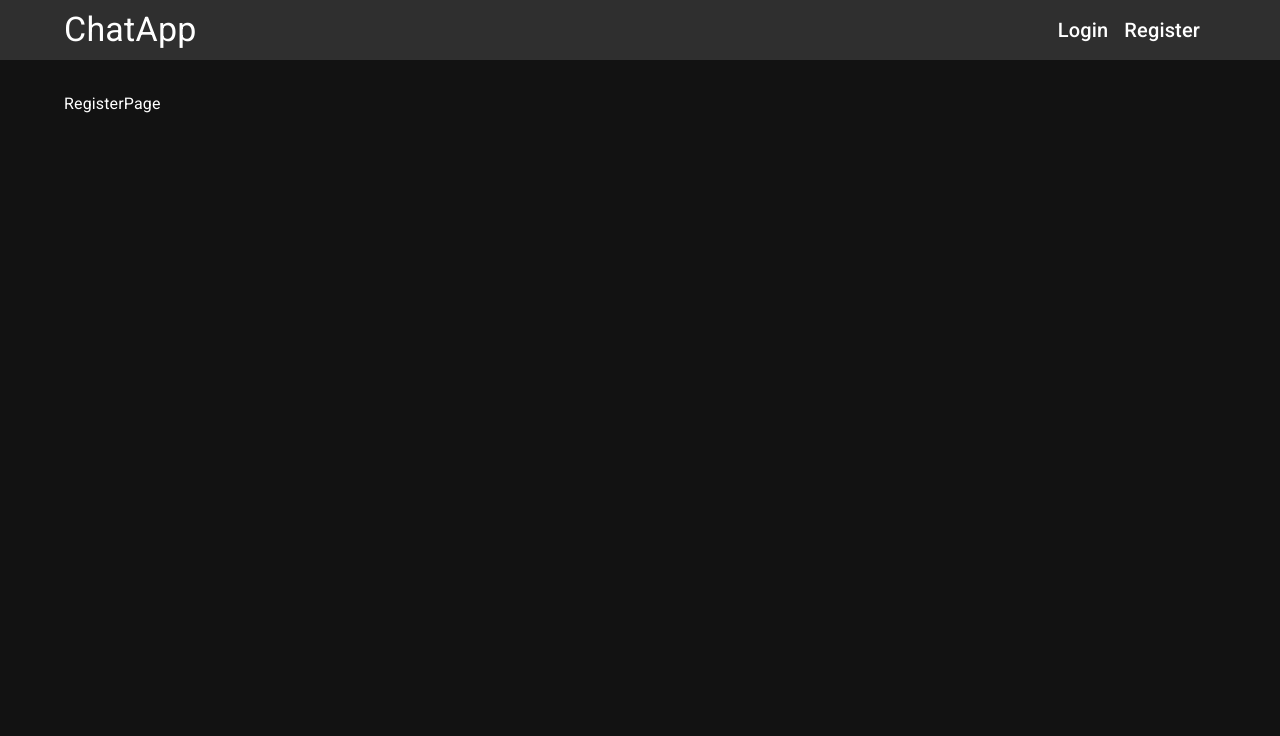
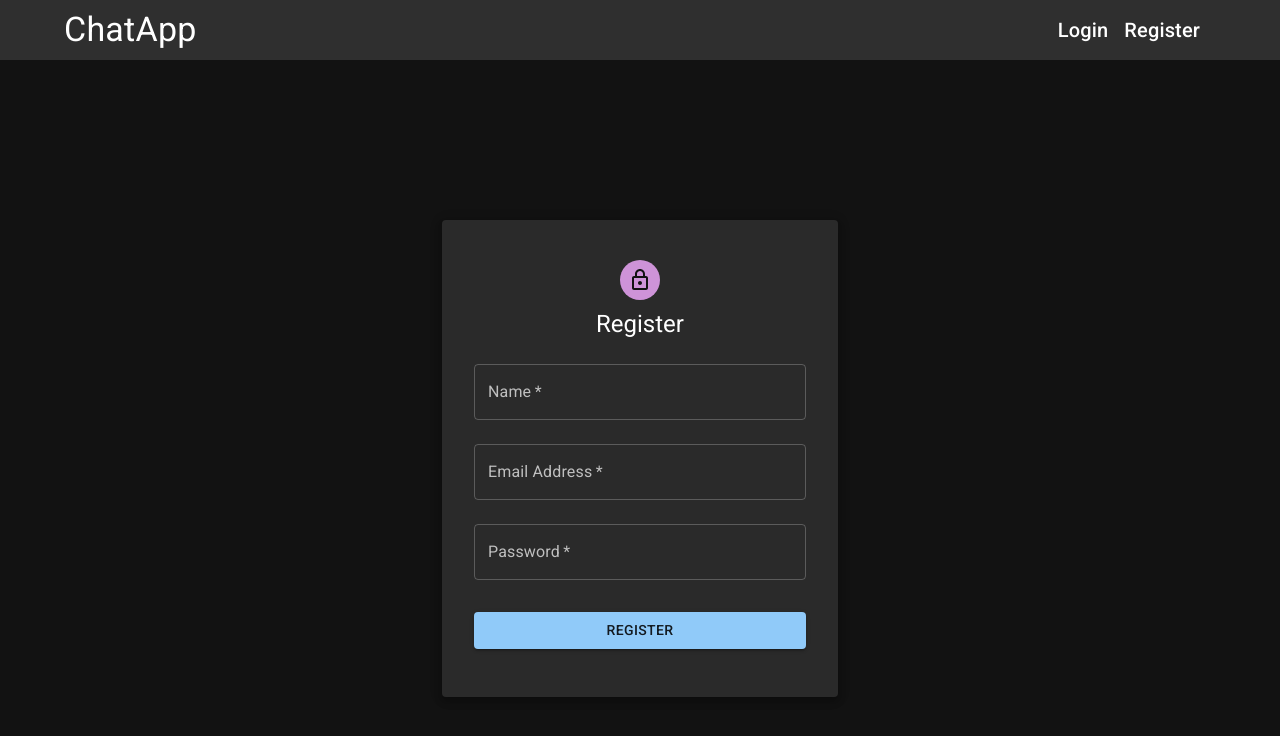
Before and after one commit to Girish3214/chat-app, a React (Vite) app: page /register in a window 1280 px wide. Shown: the top 736 px of the page. Built offline with nearby package versions, Linux system fonts and the light colour scheme.

Commit message:
login page and register page

```diff
--- a/src/pages/login/LoginPage.jsx
+++ b/src/pages/login/LoginPage.jsx
@@ -1,7 +1,114 @@
-import React from "react";
+import { useState } from "react";
+import Avatar from "@mui/material/Avatar";
+import Button from "@mui/material/Button";
+import TextField from "@mui/material/TextField";
+import Box from "@mui/material/Box";
+import LockOutlinedIcon from "@mui/icons-material/LockOutlined";
+import Typography from "@mui/material/Typography";
+import Container from "@mui/material/Container";
+import { Paper } from "@mui/material";
+
+const initialData = {
+  email: "",
+  password: "",
+};
+const initialErrorData = {
+  email: false,
+  password: false,
+};
 
 const LoginPage = () => {
-  return <div>LoginPage</div>;
+  const [formData, setFormData] = useState(initialData);
+  const [errors, setErrors] = useState(initialErrorData);
+  const handleInputChange = (e) => {
+    const { name, value } = e.target;
+    setFormData({
+      ...formData,
+      [name]: value,
+    });
+  };
+
+  const handleSubmit = (e) => {
+    const { email, password } = formData;
+    e.preventDefault();
+    if (!email || !password) {
+      setErrors({
+        email: email === "",
+        password: password === "",
+      });
+      return;
+    }
+    console.log(formData);
+    setErrors(initialErrorData);
+    setFormData(initialData);
+  };
+  return (
+    <>
+      <Container component="main" maxWidth="xs" sx={{ paddingTop: "4rem" }}>
+        <Paper
+          sx={{
+            marginTop: 8,
+            display: "flex",
+            flexDirection: "column",
+            alignItems: "center",
+            padding: 4,
+          }}
+          elevation={5}
+        >
+          <Avatar sx={{ m: 1, bgcolor: "secondary.main" }}>
+            <LockOutlinedIcon />
+          </Avatar>
+          <Typography component="h1" variant="h5">
+            Login
+          </Typography>
+          <Box
+            component="form"
+            onSubmit={handleSubmit}
+            noValidate
+            sx={{ mt: 1 }}
+          >
+            <TextField
+              margin="normal"
+              required
+              fullWidth
+              id="email"
+              label="Email Address"
+              name="email"
+              type="email"
+              autoComplete="email"
+              value={formData.email}
+              onChange={(e) => handleInputChange(e)}
+              error={errors.email}
+              helperText={errors.email && "Email is required"}
+            />
+
+            <TextField
+              margin="normal"
+              required
+              fullWidth
+              name="password"
+              label="Password"
+              type="password"
+              id="password"
+              autoComplete="current-password"
+              value={formData.password}
+              onChange={(e) => handleInputChange(e)}
+              error={errors.password}
+              helperText={errors.password && "Password is required"}
+            />
+            <Button
+              type="submit"
+              fullWidth
+              variant="contained"
+              sx={{ mt: 3, mb: 2 }}
+            >
+              Login
+            </Button>
+          </Box>
+        </Paper>
+      </Container>
+    </>
+  );
 };
 
 export default LoginPage;
--- a/src/pages/register/RegisterPage.jsx
+++ b/src/pages/register/RegisterPage.jsx
@@ -1,7 +1,128 @@
-import React from "react";
+import { useState } from "react";
+import Avatar from "@mui/material/Avatar";
+import Button from "@mui/material/Button";
+import TextField from "@mui/material/TextField";
+import Box from "@mui/material/Box";
+import LockOutlinedIcon from "@mui/icons-material/LockOutlined";
+import Typography from "@mui/material/Typography";
+import Container from "@mui/material/Container";
+import { Paper } from "@mui/material";
 
-const RegisterPage = () => {
-  return <div>RegisterPage</div>;
+const initialData = {
+  name: "",
+  email: "",
+  password: "",
+};
+const initialErrorData = {
+  name: false,
+  email: false,
+  password: false,
 };
 
+function RegisterPage() {
+  const [formData, setFormData] = useState(initialData);
+  const [errors, setErrors] = useState(initialErrorData);
+  const handleInputChange = (e) => {
+    const { name, value } = e.target;
+    setFormData({
+      ...formData,
+      [name]: value,
+    });
+  };
+
+  const handleSubmit = (e) => {
+    const { name, email, password } = formData;
+    e.preventDefault();
+    if (!name || !email || !password) {
+      setErrors({
+        name: name === "",
+        email: email === "",
+        password: password === "",
+      });
+      return;
+    }
+    console.log(formData);
+    setErrors(initialErrorData);
+    setFormData(initialData);
+  };
+  return (
+    <>
+      <Container component="main" maxWidth="xs" sx={{ paddingTop: "4rem" }}>
+        <Paper
+          sx={{
+            marginTop: 8,
+            display: "flex",
+            flexDirection: "column",
+            alignItems: "center",
+            padding: 4,
+          }}
+          elevation={5}
+        >
+          <Avatar sx={{ m: 1, bgcolor: "secondary.main" }}>
+            <LockOutlinedIcon />
+          </Avatar>
+          <Typography component="h1" variant="h5">
+            Register
+          </Typography>
+          <Box
+            component="form"
+            onSubmit={handleSubmit}
+            noValidate
+            sx={{ mt: 1 }}
+          >
+            <TextField
+              margin="normal"
+              required
+              fullWidth
+              id="name"
+              label="Name"
+              name="name"
+              error={errors.name}
+              helperText={errors.name && "Name is required"}
+              value={formData.name}
+              onChange={(e) => handleInputChange(e)}
+            />
+            <TextField
+              margin="normal"
+              required
+              fullWidth
+              id="email"
+              label="Email Address"
+              name="email"
+              autoComplete="email"
+              value={formData.email}
+              onChange={(e) => handleInputChange(e)}
+              error={errors.email}
+              helperText={errors.email && "Email is required"}
+            />
+
+            <TextField
+              margin="normal"
+              required
+              fullWidth
+              name="password"
+              label="Password"
+              type="password"
+              id="password"
+              autoComplete="current-password"
+              value={formData.password}
+              onChange={(e) => handleInputChange(e)}
+              error={errors.password}
+              helperText={errors.password && "Password is required"}
+            />
+            <Button
+              type="submit"
+              fullWidth
+              variant="contained"
+              sx={{ mt: 3, mb: 2 }}
+            >
+              Register
+            </Button>
+          </Box>
+        </Paper>
+      </Container>
+    </>
+  );
+}
+
 export default RegisterPage;
```
